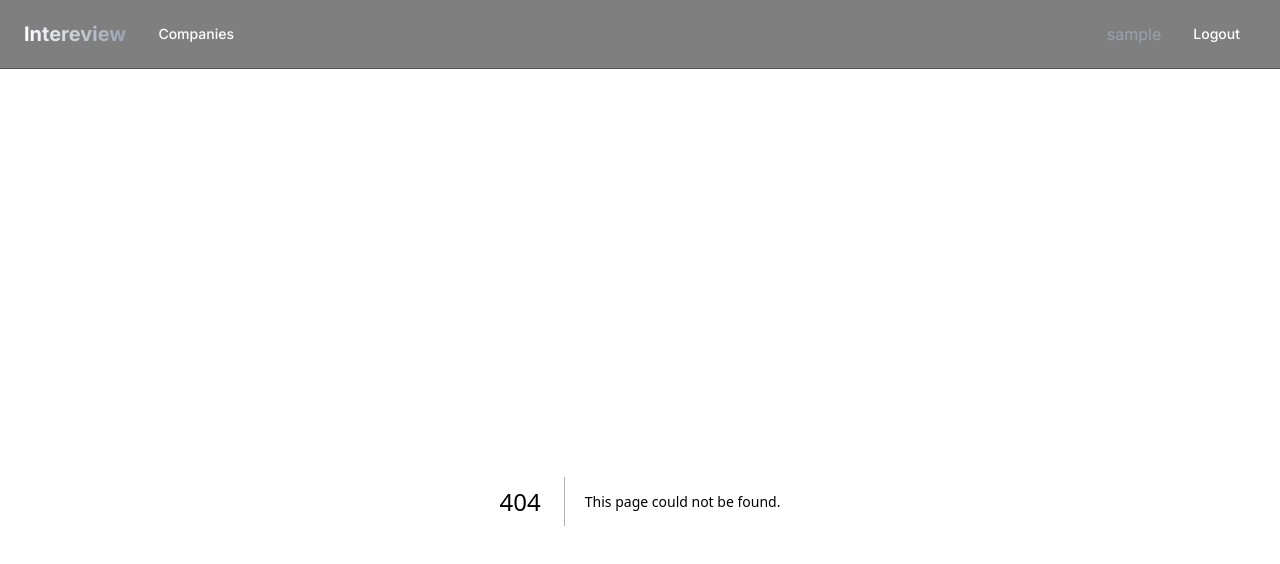
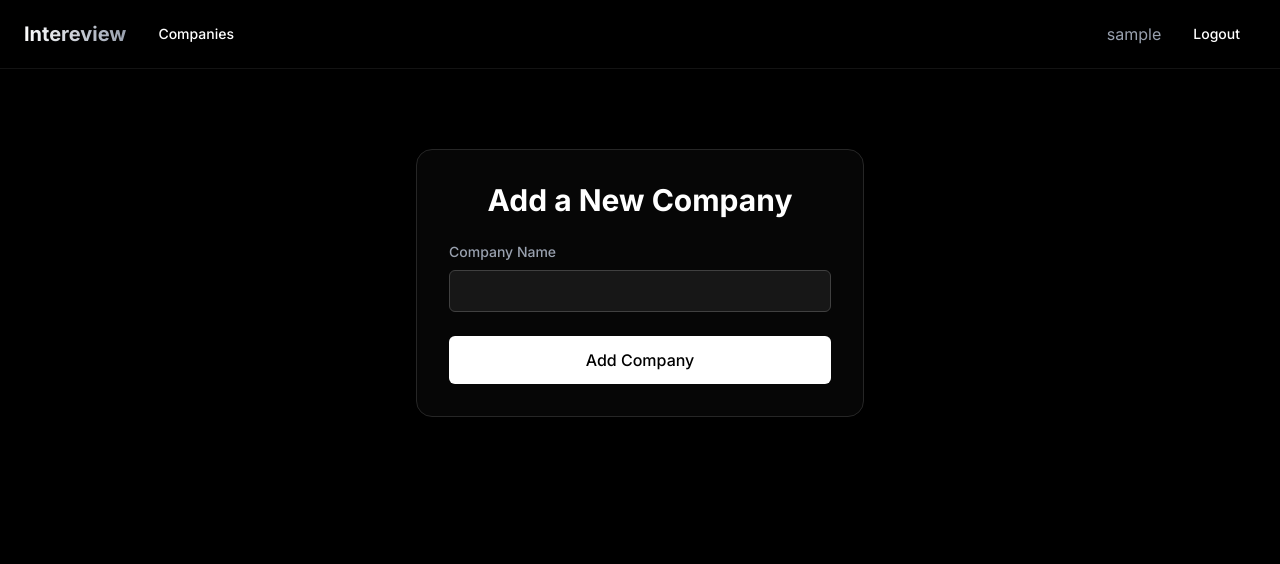
Before and after one commit to anrokk/company-review-portal, a Next.js app in the folder frontend/: page /companies/new in a window 1280 px wide. Before the commit this address had no page. Shown: the top 564 px of the page. Built offline with nearby package versions, Linux system fonts and the light colour scheme; no server answers; sample sign-in values are in the browser's storage.

Commit message:
add company page

```diff
--- /dev/null
+++ b/frontend/src/app/companies/new/page.tsx
@@ -0,0 +1,72 @@
+'use client';
+
+import { useState, FormEvent, useEffect } from 'react';
+import { useRouter } from 'next/navigation';
+import { useAuth } from '@/context/AuthContext';
+import { createCompany } from '@/services/apiService';
+
+
+export default function NewCompanyPage() {
+    const router = useRouter();
+    const { isAuthenticated, isLoading: isAuthLoading, token } = useAuth();
+
+    const [name, setName] = useState('');
+    const [error, setError] = useState<string | null>(null);
+    const [isLoading, setIsLoading] = useState(false);
+
+    useEffect(() => {
+        if (isAuthLoading) return;
+        if (!isAuthenticated) {
+            router.push('/login');
+        }
+    }, [isAuthenticated, isAuthLoading, router]);
+
+    const handleSubmit = async (e: FormEvent) => {
+        e.preventDefault();
+        if (!token) {
+            setError('You must be logged in to create a company.');
+            return;
+        }
+        setError(null);
+        setIsLoading(true);
+
+        try {
+            const newCompany = await createCompany({ name }, token);
+            router.push(`/company/${newCompany.id}`);
+        } catch (err: any) {
+            setError(err.message);
+        } finally {
+            setIsLoading(false);
+        }
+    };
+
+    return (
+        <div className='flex items-center justify-center py-12 px-4'>
+            <div className='w-full max-w-md space-y-8'>
+                <div className='bg-neutral-950/60 border border-neutral-800 rounded-2xl p-8 shadow-2xl backdrop-blur-sm'>
+                    <h1 className='text-3xl font-bold text-white text-center mb-6'>Add a New Company</h1>
+                    <form onSubmit={handleSubmit} className='space-y-6'>
+                        <div>
+                            <label htmlFor='name' className='block text-sm font-medium text-gray-400'>Company Name</label>
+                            <input id='name' type='text' required value={name} onChange={(e) => setName(e.target.value)} className='mt-2 block w-full px-3 py-2 bg-neutral-900 border border-neutral-700 rounded-md focus:outline-none focus:ring-2 focus:ring-white'></input>
+                        </div>
+
+                        {error &&
+                            (<div className="p-3 bg-red-900/50 border border-red-500/50 rounded-md">
+                                <p className="text-red-300 text-sm text-center">{error}</p>
+                            </div>
+                            )
+                        }
+
+                        <div>
+                            <button type='submit' disabled={isLoading} className="w-full py-3 px-4 rounded-md font-medium cursor-pointer text-black bg-white hover:bg-gray-200 transition-all duration-300 disabled:opacity-50">
+                                {isLoading ? 'Creating...' : 'Add Company'}
+                            </button>
+                        </div>
+                    </form>
+                </div>
+            </div>
+        </div>
+    );
+
+}
```
